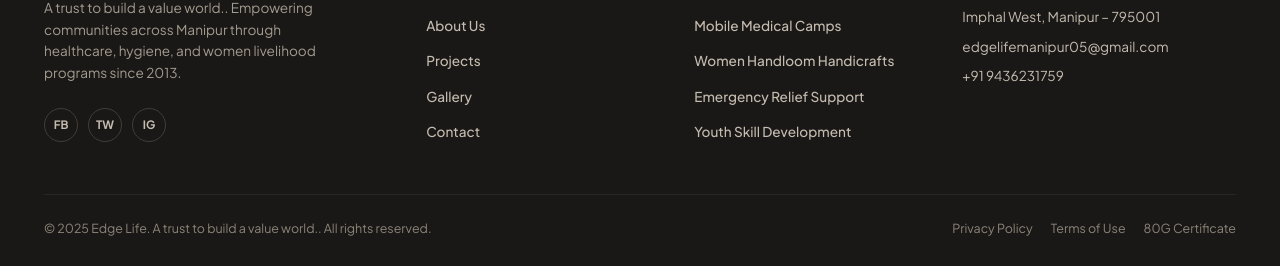
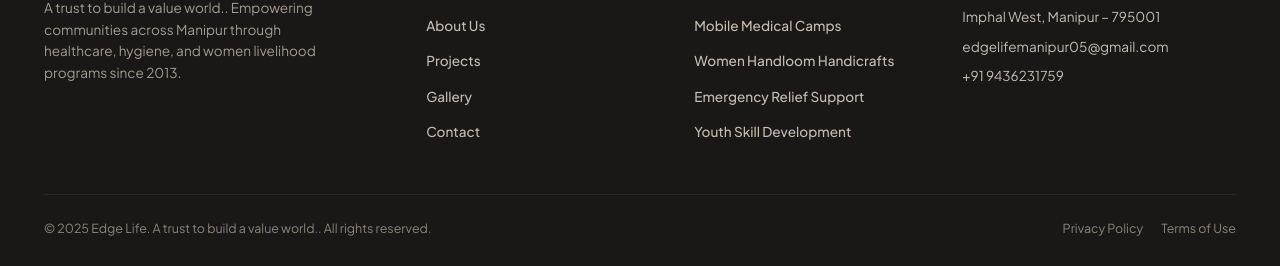
Before and after one commit to edgelife2013-ui/edgelife, a React (Vite) app: page / in a window 1280 px wide. Shown: the part 3183-3449 px from the top of the page. Built offline with nearby package versions, Linux system fonts and the light colour scheme; a web font is replaced by a local one.

Commit message:
Final push 2

```diff
--- a/src/pages/About.jsx
+++ b/src/pages/About.jsx
@@ -419,12 +419,7 @@
               <p className="footer-brand-desc">
                 A trust to build a value world.. Empowering communities across Manipur through healthcare, hygiene, and women livelihood programs since 2013.
               </p>
-              <div className="social-icons-row">
-                <button className="social-btn">FB</button>
-                <button className="social-btn">TW</button>
-                <button className="social-btn">IG</button>
-                <button className="social-btn">YT</button>
-              </div>
+
             </div>
 
             <div>
@@ -465,7 +460,6 @@
             <div className="footer-bottom-links">
               <a href="#privacy">Privacy Policy</a>
               <a href="#terms">Terms of Use</a>
-              <a href="#80g" onClick={(e) => e.preventDefault()}>80G Certificate</a>
             </div>
           </div>
         </div>
--- a/src/pages/Contact.jsx
+++ b/src/pages/Contact.jsx
@@ -289,12 +289,7 @@
               <p className="footer-brand-desc">
                 A trust to build a value world.. Empowering communities across Manipur through healthcare, hygiene, and women livelihood programs since 2013.
               </p>
-              <div className="social-icons-row">
-                <button className="social-btn">FB</button>
-                <button className="social-btn">TW</button>
-                <button className="social-btn">IG</button>
-                <button className="social-btn">YT</button>
-              </div>
+
             </div>
 
             <div>
@@ -336,7 +331,6 @@
             <div className="footer-bottom-links">
               <a href="#privacy">Privacy Policy</a>
               <a href="#terms">Terms of Use</a>
-              <a href="#80g" onClick={(e) => e.preventDefault()}>80G Certificate</a>
             </div>
           </div>
         </div>
--- a/src/pages/Donate.jsx
+++ b/src/pages/Donate.jsx
@@ -738,12 +738,7 @@
               <p className="footer-brand-desc">
                 A trust to build a value world.. Empowering communities across Manipur through healthcare, hygiene, and women livelihood programs since 2013.
               </p>
-              <div className="social-icons-row">
-                <button className="social-btn">FB</button>
-                <button className="social-btn">TW</button>
-                <button className="social-btn">IG</button>
-                <button className="social-btn">YT</button>
-              </div>
+
             </div>
 
             <div>
@@ -785,7 +780,6 @@
             <div className="footer-bottom-links">
               <a href="#privacy">Privacy Policy</a>
               <a href="#terms">Terms of Use</a>
-              <a href="#80g" onClick={(e) => e.preventDefault()}>80G Certificate</a>
             </div>
           </div>
         </div>
--- a/src/pages/Gallery.jsx
+++ b/src/pages/Gallery.jsx
@@ -181,12 +181,7 @@
               <p className="footer-brand-desc">
                 A trust to build a value world.. Empowering communities across Manipur through healthcare, hygiene, and women livelihood programs since 2013.
               </p>
-              <div className="social-icons-row">
-                <button className="social-btn">FB</button>
-                <button className="social-btn">TW</button>
-                <button className="social-btn">IG</button>
-                <button className="social-btn">YT</button>
-              </div>
+
             </div>
 
             <div>
@@ -228,7 +223,6 @@
             <div className="footer-bottom-links">
               <a href="#privacy">Privacy Policy</a>
               <a href="#terms">Terms of Use</a>
-              <a href="#80g" onClick={(e) => e.preventDefault()}>80G Certificate</a>
             </div>
           </div>
         </div>
--- a/src/pages/Home.jsx
+++ b/src/pages/Home.jsx
@@ -283,11 +283,7 @@
               <p className="footer-brand-desc">
                 A trust to build a value world.. Empowering communities across Manipur through healthcare, hygiene, and women livelihood programs since 2013.
               </p>
-              <div className="social-icons-row">
-                <button className="social-btn">FB</button>
-                <button className="social-btn">TW</button>
-                <button className="social-btn">IG</button>
-              </div>
+
             </div>
 
             {/* Navigate Col */}
@@ -332,7 +328,6 @@
             <div className="footer-bottom-links">
               <a href="#privacy">Privacy Policy</a>
               <a href="#terms">Terms of Use</a>
-              <a href="#80g" onClick={(e) => e.preventDefault()}>80G Certificate</a>
             </div>
           </div>
         </div>
--- a/src/pages/Projects.jsx
+++ b/src/pages/Projects.jsx
@@ -144,12 +144,7 @@
               <p className="footer-brand-desc">
                 A trust to build a value world.. Empowering communities across Manipur through healthcare, hygiene, and women livelihood programs since 2013.
               </p>
-              <div className="social-icons-row">
-                <button className="social-btn">FB</button>
-                <button className="social-btn">TW</button>
-                <button className="social-btn">IG</button>
-                <button className="social-btn">YT</button>
-              </div>
+
             </div>
 
             <div>
@@ -191,7 +186,6 @@
             <div className="footer-bottom-links">
               <a href="#privacy">Privacy Policy</a>
               <a href="#terms">Terms of Use</a>
-              <a href="#80g" onClick={(e) => e.preventDefault()}>80G Certificate</a>
             </div>
           </div>
         </div>
```
